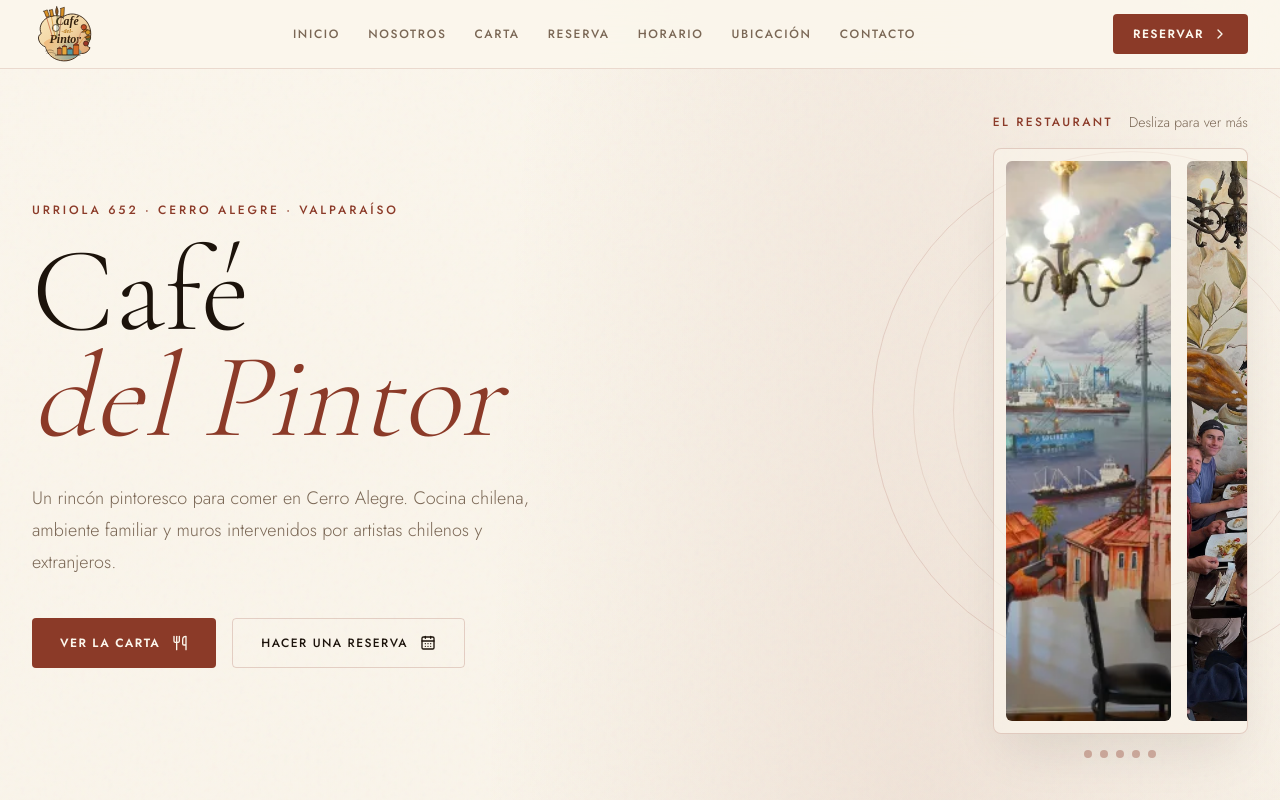
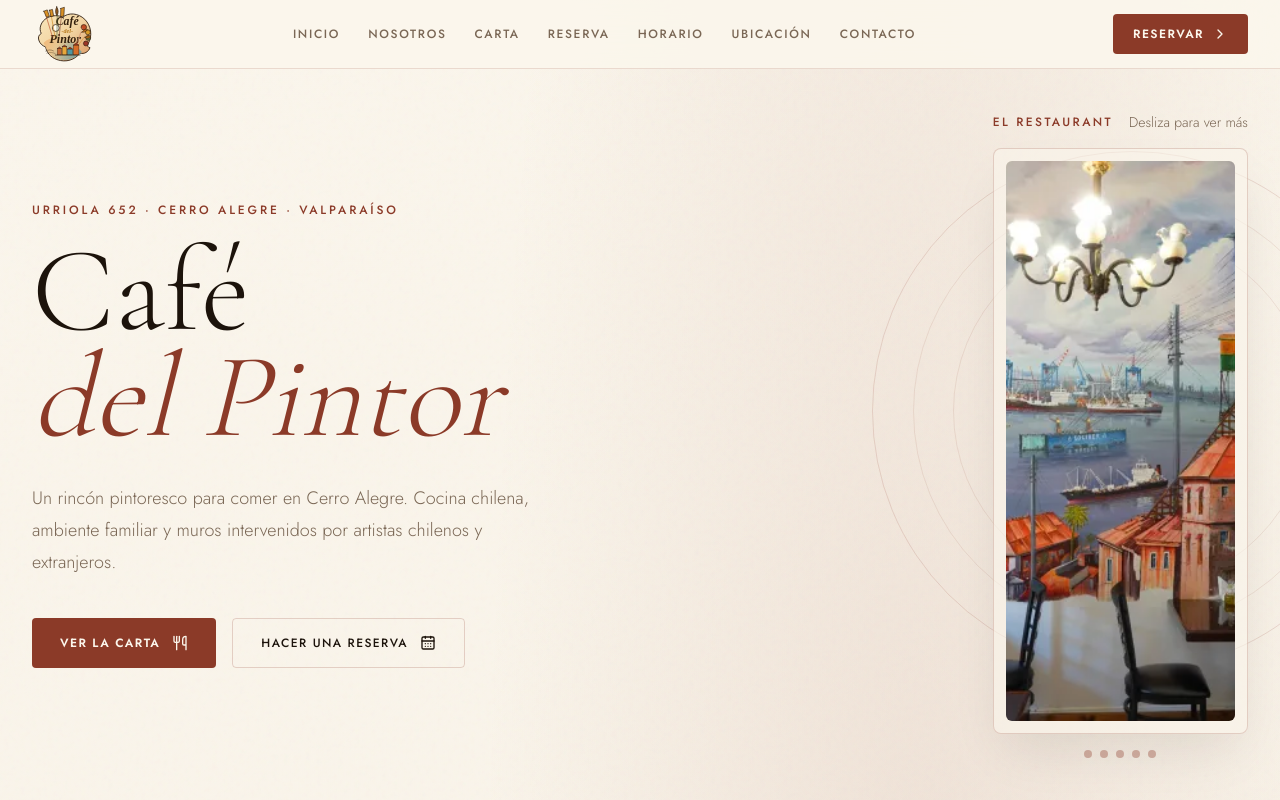
Before and after one commit to rovrgra/cafe-del-pintor, a Next.js app: page / in a window 1280 px wide. Shown: the top 800 px of the page. Built offline with nearby package versions, Linux system fonts and the light colour scheme.

Commit message:
Show one gallery image at a time

```diff
--- a/app/page.tsx
+++ b/app/page.tsx
@@ -667,7 +667,7 @@
             {galleryImages.map((image, index) => (
               <figure
                 key={image.src}
-                className="relative h-[390px] min-w-[78%] snap-center overflow-hidden rounded-[6px] bg-[#F6EDD9] sm:h-[460px] sm:min-w-[62%] lg:h-[560px] lg:min-w-[72%]"
+                className="relative h-[390px] min-w-full snap-center overflow-hidden rounded-[6px] bg-[#F6EDD9] sm:h-[460px] lg:h-[560px]"
               >
                 <Image
                   src={image.src}
```
